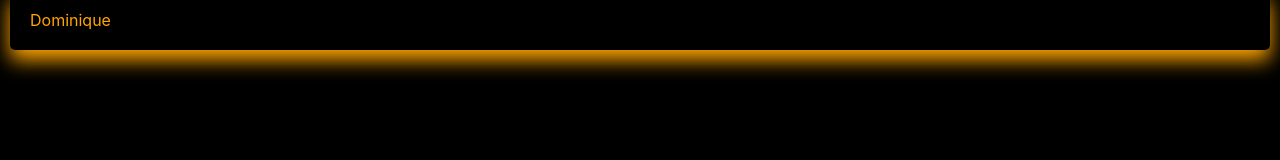
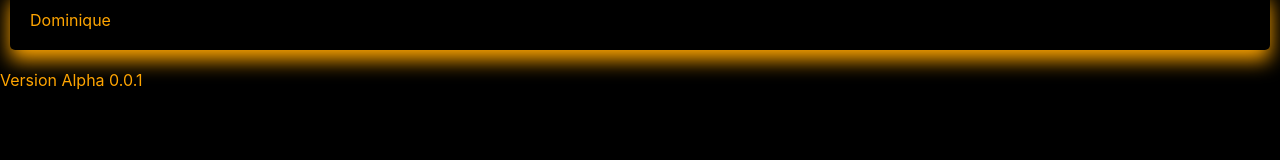
Before and after one commit to domko95/wuensch-dir-was, a React (Create React App) app: page / in a window 1280 px wide. Shown: the part 131-291 px from the top of the page. Built offline with nearby package versions, Linux system fonts and the light colour scheme.

Commit message:
Add Version-indicator

```diff
--- a/src/App.js
+++ b/src/App.js
@@ -38,6 +38,7 @@ function App() {
             <Home title={title} />
           </Route>
         </Switch>
+        <footer>Version Alpha 0.0.1</footer>
       </Router>
     </>
   );
```
